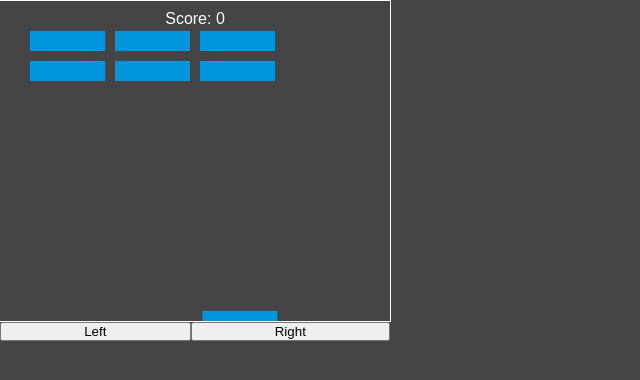
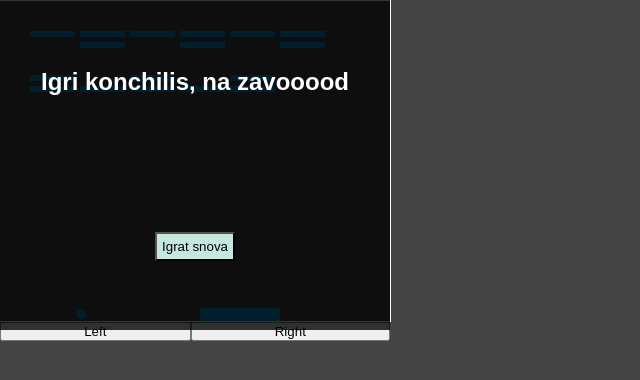
Before and after one commit to volodinSergey/testwork_chap-app-for-involta, a Vue app: page / in a window 1280 px wide. Shown: the top 380 px of the page, without its empty margins (0-640 px from the left). Built offline with nearby package versions, Linux system fonts and the light colour scheme; what vue-tg would draw is missing.

Commit message:
feat: work  version of the game

```diff
--- a/src/Arcanoid.vue
+++ b/src/Arcanoid.vue
@@ -1,17 +1,30 @@
 <template>
     <div class="game-container">
+    <div v-if="isGameOver" class="gameover-modal">
+        <h1>Igri konchilis, na zavooood</h1>
+
+        <button class="play-again-button" @click="onPlayAgain">Igrat snova</button>
+    </div>
+
       <canvas class="canvas" ref="canvas" width="390" height="320"></canvas>
-      <div class="score">Score: {{ score }}</div>
+      <!-- <div class="score">Score: {{ score }}</div> -->
 
       <div class="controls">
 <button class="controls__control"
-@mousedown="onMovePaddleLeft"
-          @mouseup="onEndMovePaddleLeft"
+           @mousedown="onMovePaddleLeft"
+           @mouseup="onEndMovePaddleLeft"
            @touchstart="onMovePaddleLeft"
            @touchend="onEndMovePaddleLeft"
->Left</button>
-<button class="controls__control" @touchstart="onMovePaddleRight" @touchend="onEndMovePaddleRight"          @mousedown="onMovePaddleRight"
-@mouseup="onEndMovePaddleRight">Right</button>
+        >
+        Left
+    </button>
+<button class="controls__control"
+    @touchstart="onMovePaddleRight"
+    @touchend="onEndMovePaddleRight"
+    @mousedown="onMovePaddleRight"
+    @mouseup="onEndMovePaddleRight">
+Right
+</button>
       </div>
     </div>
   </template>
@@ -22,28 +35,31 @@
   const canvas = ref<HTMLCanvasElement | null>(null);
   const score = ref(0);
   const ctx = ref<CanvasRenderingContext2D | null>(null);
-  const ballRadius = 10;
-  const paddleHeight = 10;
-  const paddleWidth = 75;
+  const isGameOver = ref(false)
+
+  const ballRadius = 5;
+  const paddleHeight = 13;
+  const paddleWidth = 80;
   let x = 240;
   let y = 160;
-  let dx = 1;
-  let dy = -1;
+  let dx = 3;
+  let dy = -3;
   let paddleX = (480 - paddleWidth) / 2;
   let rightPressed = false;
   let leftPressed = false;
 
   const bricks: { x: number; y: number; status: number }[] = [];
-  const brickRowCount = 2;
-  const brickColumnCount = 3;
-  const brickWidth = 75;
-  const brickHeight = 20;
-  const brickPadding = 10;
+  const brickRowCount = 6;
+  const brickColumnCount = 6;
+  const brickWidth = 45;
+  const brickHeight = 6;
+  const brickPadding = 5;
   const brickOffsetTop = 30;
   const brickOffsetLeft = 30;
+  let interval
 
-  for (let c = 0; c < brickColumnCount; c++) {
-    for (let r = 0; r < brickRowCount; r++) {
+  for (let c = 0; c < brickColumnCount; c += 1) {
+    for (let r = 0; r < brickRowCount; r += 1) {
       bricks.push({
         x: c * (brickWidth + brickPadding) + brickOffsetLeft,
         y: r * (brickHeight + brickPadding) + brickOffsetTop,
@@ -52,7 +68,7 @@
     }
   }
 
-  const onMovePaddleLeft = () => leftPressed = true
+const onMovePaddleLeft = () => leftPressed = true
 const onMovePaddleRight = () => rightPressed = true
 
 const onEndMovePaddleLeft = () =>  leftPressed = false
@@ -94,18 +110,19 @@ const onEndMovePaddleRight = () => rightPressed = false
   };
 
   const collisionDetection = () => {
-    for (let i = 0; i < bricks.length; i++) {
+    for (let i = 0; i < bricks.length; i += 1) {
       const b = bricks[i];
+
       if (b.status === 1) {
         if (
           x > b.x &&
           x < b.x + brickWidth &&
           y > b.y &&
-          y < b.y + brickHeight
+          y <  b.y + brickHeight
         ) {
           dy = -dy;
           b.status = 0;
-          score.value++;
+          score.value =+ 1;
         }
       }
     }
@@ -130,7 +147,8 @@ const onEndMovePaddleRight = () => rightPressed = false
           dy = -dy;
         } else {
 
-          document.location.reload();
+        isGameOver.value = true
+        clearInterval(interval)
         }
       }
 
@@ -163,6 +181,13 @@ const onEndMovePaddleRight = () => rightPressed = false
     }
   };
 
+
+  const onPlayAgain = () => {
+y = 260
+x = 260
+isGameOver.value = false
+    interval = setInterval(draw, 10)
+  }
   onMounted(() => {
     //@ts-ignore
     ctx.value = canvas.value?.getContext('2d');
@@ -170,7 +195,7 @@ const onEndMovePaddleRight = () => rightPressed = false
     document.addEventListener('keydown', keyDownHandler);
     document.addEventListener('keyup', keyUpHandler);
 
-    const interval = setInterval(draw, 10);
+     interval = setInterval(draw, 10);
 
     onBeforeUnmount(() => {
       clearInterval(interval);
@@ -182,14 +207,28 @@ const onEndMovePaddleRight = () => rightPressed = false
 
   <style scoped>
   .game-container {
+    position: relative;
     display: flex;
     flex-direction: column;
     align-items: center;
     max-width: 390px;
     width: 100%;
+    height: 320px;
   }
   .score {
     margin-top: 10px;
+  }
+
+  .gameover-modal {
+    position: absolute;
+    inset: 0;
+    color: #fff;
+    width: 100%;
+    height: 103%;
+    font-size: 12px;
+    background-color: rgba(0 , 0, 0, 0.8);
+    display: grid;
+    place-items: center;
   }
 
   .canvas {
@@ -205,232 +244,10 @@ const onEndMovePaddleRight = () => rightPressed = false
     flex-grow: 1;
     color: #000;
   }
+
+  .play-again-button {
+    color: #000;
+    padding: 5px;
+background-color: #c4e7e0;
+  }
   </style>
-
-<!--
-<template>
-  <div class="game-container">
-    <canvas class="canvas"  ref="canvas" width="480" height="600"></canvas>
-    <div class="score">Score: {{ score }}</div>
-
-    <div class="controls-box">
-        <button class="controls-box__control"
-         @mousedown="onMovePaddleLeft"
-          @mouseup="onEndMovePaddleLeft"
-           @touchstart="onMovePaddleLeft"
-           @touchend="onEndMovePaddleLeft">left</button>
-        <button class="controls-box__control" @touchstart="onMovePaddleRight" @touchend="onEndMovePaddleRight"          @mousedown="onMovePaddleRight"
-        @mouseup="onEndMovePaddleRight">right</button>
-    </div>
-
-  </div>
-</template>
-
-<script lang="ts" setup>
-import { ref, onMounted, onBeforeUnmount } from 'vue';
-
-const canvas = ref<HTMLCanvasElement | null>(null);
-const score = ref(0);
-const ctx = ref<CanvasRenderingContext2D | null>(null);
-const ballRadius = 10;
-const paddleHeight = 10;
-const paddleWidth = 75;
-let x = 240;
-let y = 160;
-let dx = 1;
-let dy = -1;
-let paddleX = (480 - paddleWidth) / 2;
-let rightPressed = false;
-let leftPressed = false;
-
-const bricks: { x: number; y: number; status: number }[] = [];
-const brickRowCount = 5;
-const brickColumnCount = 3;
-const brickWidth = 75;
-const brickHeight = 20;
-const brickPadding = 10;
-const brickOffsetTop = 30;
-const brickOffsetLeft = 30;
-
-const onMovePaddleLeft = () => leftPressed = true
-const onMovePaddleRight = () => rightPressed = true
-
-const onEndMovePaddleLeft = () =>  leftPressed = false
-const onEndMovePaddleRight = () => rightPressed = false
-
-for (let c = 0; c < brickColumnCount; c++) {
-  for (let r = 0; r < brickRowCount; r++) {
-    bricks.push({
-      x: c * (brickWidth + brickPadding) + brickOffsetLeft,
-      y: r * (brickHeight + brickPadding) + brickOffsetTop,
-      status: 1,
-    });
-  }
-}
-
-const drawBall = () => {
-  if (ctx.value) {
-    ctx.value.beginPath();
-    ctx.value.arc(x, y, ballRadius, 0, Math.PI * 2);
-    ctx.value.fillStyle = '#0095DD';
-    ctx.value.fill();
-    ctx.value.closePath();
-  }
-};
-
-const drawPaddle = () => {
-  if (ctx.value) {
-    ctx.value.beginPath();
-ctx.value.rect(paddleX, 500, paddleWidth, paddleHeight);
-    ctx.value.fillStyle = '#0095DD';
-    ctx.value.fill();
-    ctx.value.closePath();
-  }
-};
-
-const drawBricks = () => {
-  if (ctx.value) {
-    for (let i = 0; i < bricks.length; i++) {
-      if (bricks[i].status === 1) {
-        ctx.value.beginPath();
-        ctx.value.rect(bricks[i].x, bricks[i].y, brickWidth, brickHeight);
-        ctx.value.fillStyle = '#0095DD';
-        ctx.value.fill();
-        ctx.value.closePath();
-      }
-    }
-  }
-};
-
-const collisionDetection = () => {
-  for (let i = 0; i < bricks.length; i++) {
-    const b = bricks[i];
-    if (b.status === 1) {
-      if (
-        x > b.x &&
-        x < b.x + brickWidth &&
-        y > b.y &&
-        y < b.y + brickHeight
-      ) {
-        dy = -dy;
-        b.status = 0;
-        score.value++;
-      }
-    }
-  }
-};
-
-const draw = () => {
-  if (ctx.value) {
-    ctx.value.clearRect(0, 0, canvas.value!.width, canvas.value!.height);
-    drawBricks();
-    drawBall();
-    drawPaddle();
-    collisionDetection();
-
-    // Проверка границ для шарика
-    if (x + dx > canvas.value!.width - ballRadius || x + dx < ballRadius) {
-
-      dx = -dx;
-    }
-
-    if (y + dy < ballRadius) {
-      dy = -dy;
-    } else if (y + dy > canvas.value!.height - ballRadius) {
-      // Проверка столкновения с платформой
-      if (y >= paddleX && y <= paddleX + paddleWidth) {
-        dy = -dy; // Отскок от платформы
-        // Учитываем небольшое смещение, чтобы избежать "проваливания"
-        y = canvas.value!.height - paddleHeight - ballRadius;
-      } else {
-        document.location.reload();
-      }
-    }
-
-    // Движение платформы
-    if (rightPressed && paddleX < canvas.value!.width - paddleWidth) {
-      paddleX += 7; // скорость движения вправо
-    } else if (leftPressed && paddleX > 0) {
-      paddleX -= 7; // скорость движения влево
-    }
-
-    // Обновление позиции шарика
-    x += dx;
-    y += dy;
-  }
-};
-
-const keyDownHandler = (event: KeyboardEvent) => {
-  if (event.key === 'Right' || event.key === 'ArrowRight') {
-    rightPressed = true;
-  } else if (event.key === 'Left' || event.key === 'ArrowLeft') {
-    leftPressed = true;
-  }
-};
-
-const keyUpHandler = (event: KeyboardEvent) => {
-  if (event.key === 'Right' || event.key === 'ArrowRight') {
-    rightPressed = false;
-  } else if (event.key === 'Left' || event.key === 'ArrowLeft') {
-    leftPressed = false;
-  }
-};
-
-onMounted(() => {
-    //@ts-ignore
-  ctx.value = canvas.value?.getContext('2d');
-
-  document.addEventListener('keydown', keyDownHandler);
-  document.addEventListener('keyup', keyUpHandler);
-  const interval = setInterval(draw, 10);
-
-  onBeforeUnmount(() => {
-    clearInterval(interval);
-    document.removeEventListener('keydown', keyDownHandler);
-    document.removeEventListener('keyup', keyUpHandler);
-  });
-});
-</script>
-
-<style scoped>
-.game-container {
-    position: relative;
-  display: flex;
-  flex-direction: column;
-  align-items: center;
-  width: 480px;
-  height: 600px;
-  background-color: rgb(69, 42, 165);
-}
-.score {
-  margin-top: 10px;
-}
-
-.canvas {
-    position: absolute;
-    width: 100%;
-    height: 100%;
-    top: 0;
-    left: 0;
-    right: 0;
-    bottom: 0;
-}
-
-.controls-box {
-    position: absolute;
-    bottom: 0;
-    left: 0;
-    font-family: sans-serif;
-    color: #000;
-    display: flex;
-    justify-content: space-evenly;
-    width: 100%;
-}
-
-.controls-box__control {
-    font-size: 1rem;
-    color: #000;
-    padding: 10px;
-    flex-grow: 1;
-}
-</style> -->
--- /dev/null
+++ b/src/domain/ball/Ball.ts
@@ -0,0 +1,5 @@
+export class Ball {
+    x = 0
+    y = 0
+    bgColor = null
+}
```
